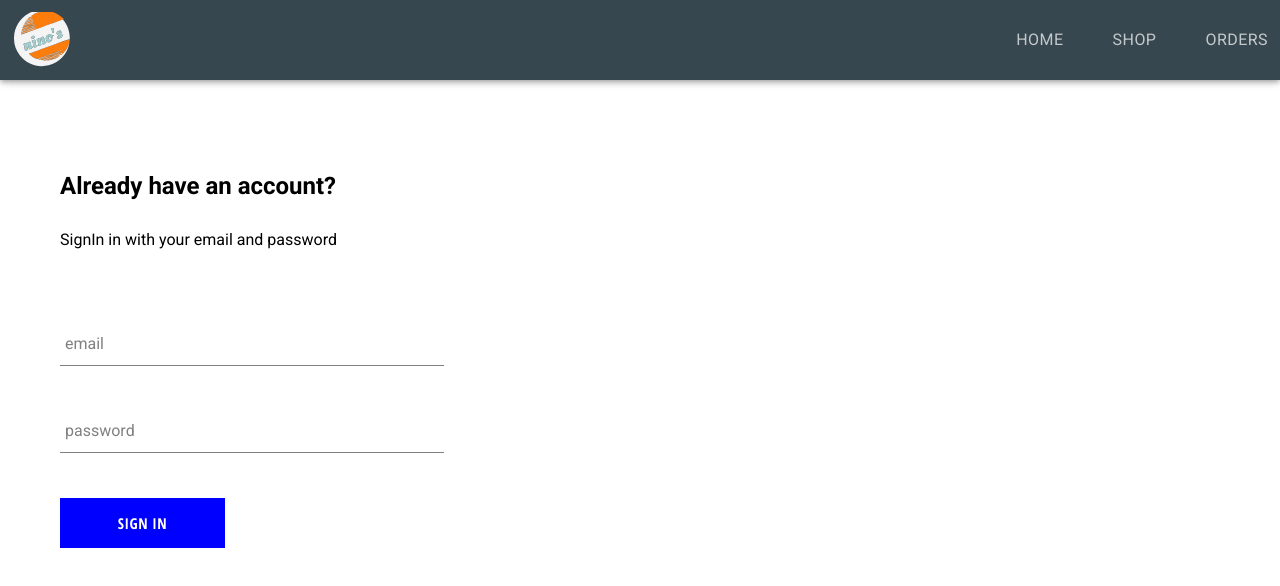
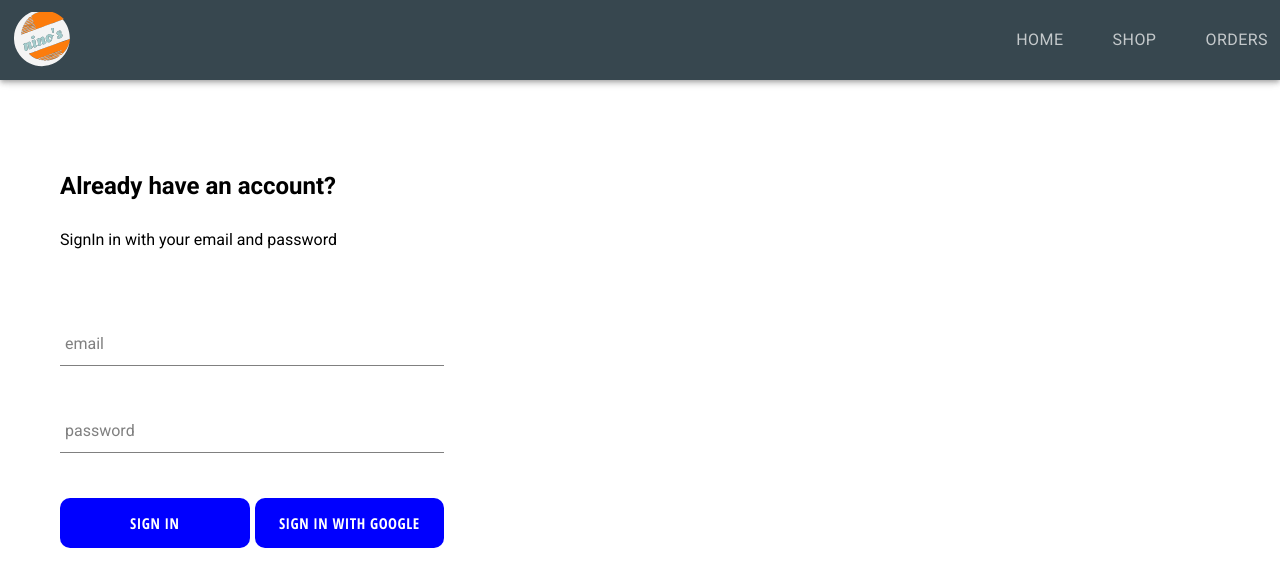
Before and after one commit to TareqJudehGithub/nino-online-shop, a React (Create React App) app: page /signin in a window 1280 px wide. Shown: the top 586 px of the page. Built offline with nearby package versions, Linux system fonts and the light colour scheme.

Commit message:
Firebase: created a new project , with new db. In our project, installed firebase using npm, and configured Firebase setup (auth and db) imports and initializing, and also configured google auth.

```diff
--- a/package.json
+++ b/package.json
@@ -3,12 +3,13 @@
   "version": "0.1.0",
   "private": true,
   "dependencies": {
-    "@material-ui/core": "^4.9.14",
+    "@material-ui/core": "^4.10.0",
     "@material-ui/icons": "^4.9.1",
-    "@material-ui/styles": "^4.9.14",
+    "@material-ui/styles": "^4.10.0",
     "@testing-library/jest-dom": "^4.2.4",
     "@testing-library/react": "^9.5.0",
     "@testing-library/user-event": "^7.2.1",
+    "firebase": "^7.14.5",
     "node-sass": "^4.14.1",
     "react": "^16.13.1",
     "react-dom": "^16.13.1",
--- a/src/components/UI/makestyles.js
+++ b/src/components/UI/makestyles.js
@@ -62,6 +62,7 @@ const styles = makeStyles(theme => ({
           marginLeft: "auto"
      },
      drawerIcon: {
+          color: theme.palette.primary.main,
           [theme.breakpoints.down("sm")]: {
                width: "35px",
                height: "35px"
--- a/src/components/custom-button/custom-button.scss
+++ b/src/components/custom-button/custom-button.scss
@@ -1,10 +1,10 @@
 .custom-button {
      min-width: 165px;
-     width: 25%;
+     width: 100%;
      height: 50px;
      letter-spacing: 0.5px;
      line-height: 50px;
-     padding: 0 35px 0 35px;
+    //  padding: 0 35px 0 35px;
      font-size: 15px;
      background-color: blue;
      color: white;
@@ -14,6 +14,7 @@
      border: none;
      cursor: pointer;
      text-align: center;
+     border-radius: 10px;
 
      &:hover {
        background-color: white;
--- a/src/components/sign-in/sign-in.jsx
+++ b/src/components/sign-in/sign-in.jsx
@@ -1,6 +1,10 @@
 import React from "react";
 import FormInput from "../form-input/form-input";
 import CustomButton from '../custom-button/custom-button';
+
+//google authentication:
+import {signInWithGoogle} from "../../firebase/firebase.util";
+
 import "./sign-in.scss";
 
 class SignIn extends React.Component {
@@ -53,9 +57,19 @@ class SignIn extends React.Component {
                          // placeholder="Enter your password"
                          required
                          />
+                         <div className="btns">
                          <CustomButton type="submit" value="Submit Form">
                               Sign In
                          </CustomButton>
+
+                         <CustomButton
+                         onClick={signInWithGoogle}
+                         style={{marginLeft: "5px"}}
+                         >
+                              Sign In with google
+                         </CustomButton>
+                         </div>
+
                     </form>
                </div>
 
--- a/src/components/sign-in/sign-in.scss
+++ b/src/components/sign-in/sign-in.scss
@@ -7,3 +7,8 @@
 .title {
      margin: 30px 0;
 }
+.btns {
+     display: flex;
+     flex-direction: row;
+
+}
--- /dev/null
+++ b/src/firebase/firebase.util.js
@@ -0,0 +1,37 @@
+//firebase imports setup:
+import firebase from "firebase/app";
+
+import "firebase/firestore"; //db
+import "firebase/auth";      //authentication
+
+
+const config = {
+     apiKey: "AIzaSyBDN3ElWrVSETlOFx25-dA45H2AN7RJRvY",
+     authDomain: "ninoz-shopdb.firebaseapp.com",
+     databaseURL: "https://ninoz-shopdb.firebaseio.com",
+     projectId: "ninoz-shopdb",
+     storageBucket: "ninoz-shopdb.appspot.com",
+     messagingSenderId: "55213092449",
+     appId: "1:55213092449:web:1dee39b1c66c8ff655c420",
+     measurementId: "G-T0VGTWQVQM"
+   };
+
+   firebase.initializeApp(config);
+
+//authentication import: (we import this whenever we needed authentication)
+export const auth = firebase.auth();
+//database import: (we import this whenever we needed the use of database)
+export const firestore = firebase.firestore();
+
+//Google authentication utility:
+
+   //A. determines which auth to access (in our case access to google authentication)
+   //from the auth library:
+const provider = new firebase.auth.GoogleAuthProvider();
+   //B. trigger the google popup menu, whenever we use googleAuthProvier();
+provider.setCustomParameters({ prompt: "select_account"})
+   //C. func that determines which popup we are calling:  (google or email/password)
+export const signInWithGoogle = () => auth.signInWithPopup(provider)
+
+
+export default firebase;  //in case we needed the whole library
```
Also changed, not shown: 1 other file (tests, documents, lock files or other folders).
